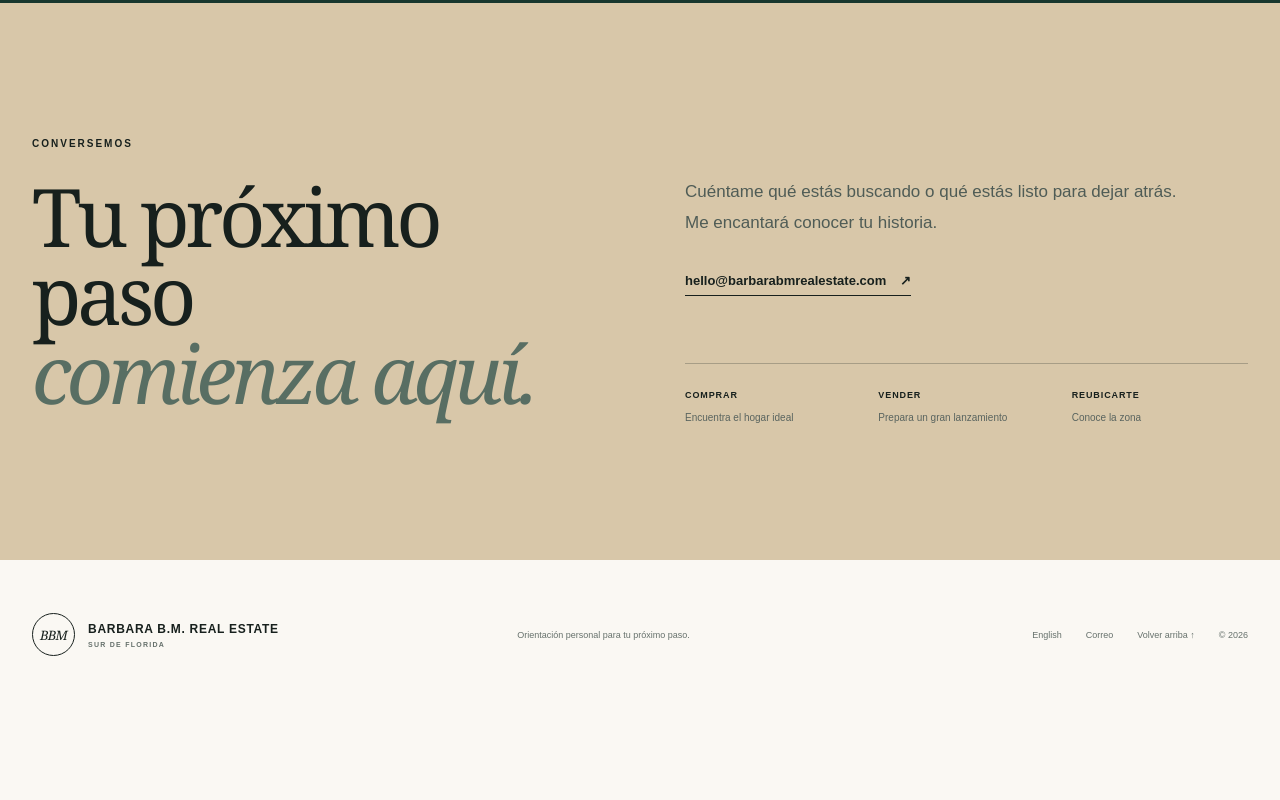
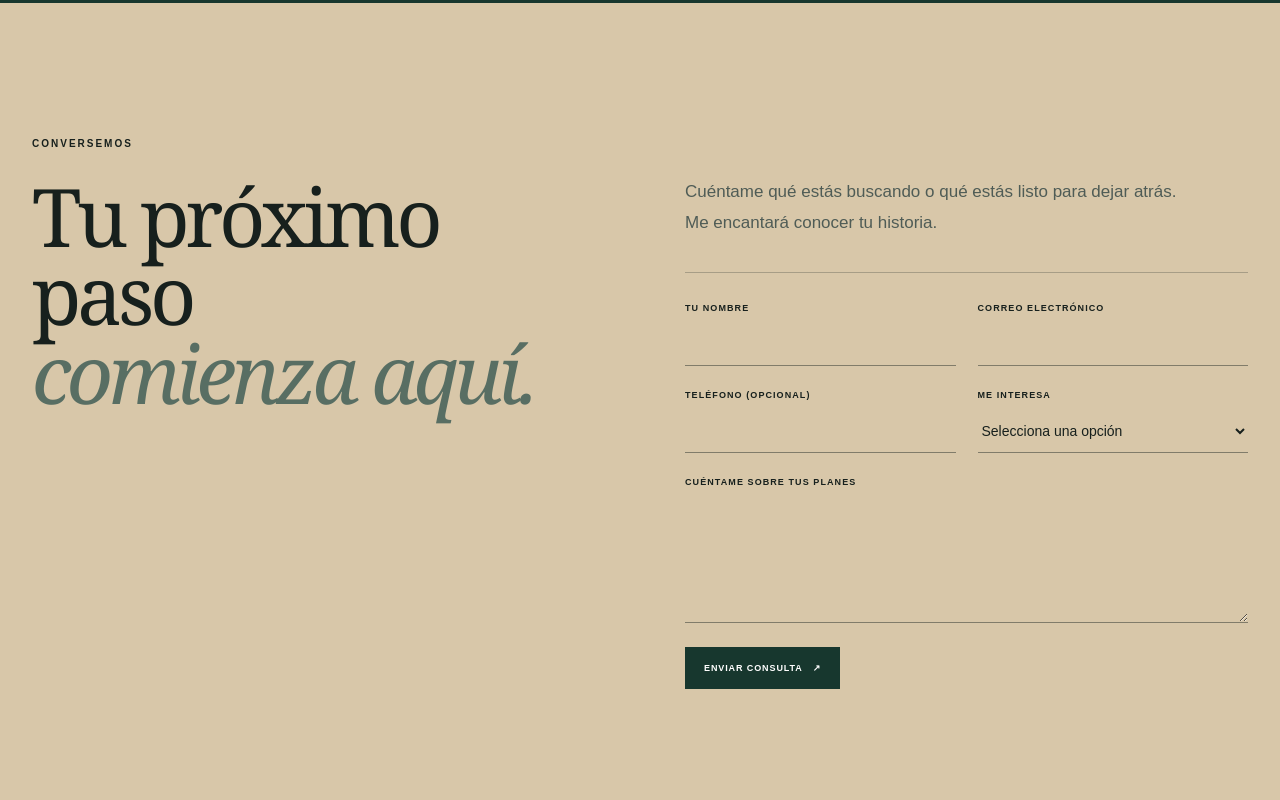
Before and after one commit to cespejo1/barbarabmrealestate, a Next.js app: page /es in a window 1280 px wide. Shown: the part 4720-5520 px from the top of the page. Before the commit the page ends 5430 px from the top, so only its background shows below. Built offline with nearby package versions, Linux system fonts and the light colour scheme.

Commit message:
Add bilingual Resend contact form

```diff
--- /dev/null
+++ b/app/api/contact/route.ts
@@ -0,0 +1,98 @@
+import { NextRequest, NextResponse } from 'next/server';
+
+export const runtime = 'nodejs';
+
+const emailPattern = /^[^\s@]+@[^\s@]+\.[^\s@]+$/;
+const interests = new Set(['buying', 'selling', 'relocating', 'other']);
+const interestLabels: Record<string, string> = {
+  buying: 'Buying', selling: 'Selling', relocating: 'Relocating', other: 'Other',
+};
+
+function clean(value: unknown, maxLength: number): string | null {
+  if (typeof value !== 'string') return null;
+  const result = value.trim();
+  return result.length <= maxLength ? result : null;
+}
+
+export async function POST(request: NextRequest) {
+  const origin = request.headers.get('origin');
+  if (origin && origin !== request.nextUrl.origin) {
+    return NextResponse.json({ error: 'Invalid origin.' }, { status: 403 });
+  }
+
+  if (!request.headers.get('content-type')?.startsWith('application/json')) {
+    return NextResponse.json({ error: 'Invalid request.' }, { status: 415 });
+  }
+
+  if (Number(request.headers.get('content-length') ?? 0) > 8_000) {
+    return NextResponse.json({ error: 'Message is too long.' }, { status: 413 });
+  }
+
+  let body: Record<string, unknown>;
+  try {
+    const rawBody = await request.text();
+    if (rawBody.length > 8_000) {
+      return NextResponse.json({ error: 'Message is too long.' }, { status: 413 });
+    }
+    const parsed: unknown = JSON.parse(rawBody);
+    if (!parsed || typeof parsed !== 'object' || Array.isArray(parsed)) {
+      return NextResponse.json({ error: 'Invalid request.' }, { status: 400 });
+    }
+    body = parsed as Record<string, unknown>;
+  } catch {
+    return NextResponse.json({ error: 'Invalid request.' }, { status: 400 });
+  }
+
+  if (body.website) return NextResponse.json({ ok: true });
+
+  const name = clean(body.name, 100);
+  const email = clean(body.email, 254);
+  const phone = clean(body.phone ?? '', 40);
+  const interest = clean(body.interest, 20);
+  const message = clean(body.message, 2_000);
+  const language = body.language === 'es' ? 'Spanish' : 'English';
+
+  if (!name || name.length < 2 || !email || !emailPattern.test(email) || phone === null ||
+      !interest || !interests.has(interest) || !message || message.length < 10) {
+    return NextResponse.json({ error: 'Please check the form fields.' }, { status: 400 });
+  }
+
+  const apiKey = process.env.RESEND_API_KEY;
+  const to = process.env.CONTACT_TO_EMAIL;
+  const from = process.env.CONTACT_FROM_EMAIL ?? 'Barbara B.M. Real Estate <inquiries@barbarabmrealestate.com>';
+  if (!apiKey || !to || !emailPattern.test(to)) {
+    console.error('Contact form email configuration is incomplete.');
+    return NextResponse.json({ error: 'Contact is temporarily unavailable.' }, { status: 503 });
+  }
+
+  const text = [
+    'New website inquiry', '',
+    `Name: ${name}`, `Email: ${email}`, `Phone: ${phone || 'Not provided'}`,
+    `Interest: ${interestLabels[interest]}`, `Form language: ${language}`, '',
+    'Message:', message,
+  ].join('\n');
+
+  try {
+    const response = await fetch('https://api.resend.com/emails', {
+      method: 'POST',
+      headers: { Authorization: `Bearer ${apiKey}`, 'Content-Type': 'application/json' },
+      body: JSON.stringify({
+        from,
+        to: [to],
+        reply_to: email,
+        subject: `New real estate inquiry: ${interestLabels[interest]}`,
+        text,
+      }),
+      cache: 'no-store',
+    });
+
+    if (!response.ok) {
+      console.error('Resend rejected a contact form request:', response.status);
+      return NextResponse.json({ error: 'Message could not be sent.' }, { status: 502 });
+    }
+    return NextResponse.json({ ok: true });
+  } catch (error) {
+    console.error('Contact form delivery failed:', error);
+    return NextResponse.json({ error: 'Message could not be sent.' }, { status: 502 });
+  }
+}
--- /dev/null
+++ b/app/components/ContactForm.tsx
@@ -0,0 +1,76 @@
+'use client';
+
+import { useState, type FormEvent } from 'react';
+
+type Language = 'en' | 'es';
+
+const copy = {
+  en: {
+    name: 'Your name', email: 'Email address', phone: 'Phone (optional)',
+    interest: 'I am interested in', choose: 'Choose one',
+    buying: 'Buying', selling: 'Selling', relocating: 'Relocating', other: 'Something else',
+    message: 'Tell me about your plans', submit: 'Send inquiry', sending: 'Sending…',
+    success: 'Thank you. Your message has been sent, and we will be in touch soon.',
+    error: 'Your message could not be sent. Please try again in a moment.',
+  },
+  es: {
+    name: 'Tu nombre', email: 'Correo electrónico', phone: 'Teléfono (opcional)',
+    interest: 'Me interesa', choose: 'Selecciona una opción',
+    buying: 'Comprar', selling: 'Vender', relocating: 'Reubicarme', other: 'Otro tema',
+    message: 'Cuéntame sobre tus planes', submit: 'Enviar consulta', sending: 'Enviando…',
+    success: 'Gracias. Tu mensaje fue enviado y pronto nos pondremos en contacto.',
+    error: 'No se pudo enviar tu mensaje. Inténtalo de nuevo en un momento.',
+  },
+} as const;
+
+export default function ContactForm({ language }: { language: Language }) {
+  const [status, setStatus] = useState<'idle' | 'sending' | 'success' | 'error'>('idle');
+  const t = copy[language];
+
+  async function handleSubmit(event: FormEvent<HTMLFormElement>) {
+    event.preventDefault();
+    if (status === 'sending') return;
+
+    const form = event.currentTarget;
+    const fields = new FormData(form);
+    setStatus('sending');
+
+    try {
+      const response = await fetch('/api/contact', {
+        method: 'POST',
+        headers: { 'Content-Type': 'application/json' },
+        body: JSON.stringify({
+          name: fields.get('name'),
+          email: fields.get('email'),
+          phone: fields.get('phone'),
+          interest: fields.get('interest'),
+          message: fields.get('message'),
+          website: fields.get('website'),
+          language,
+        }),
+      });
+
+      if (!response.ok) throw new Error('Contact request failed');
+      form.reset();
+      setStatus('success');
+    } catch {
+      setStatus('error');
+    }
+  }
+
+  return (
+    <form className="contact-form" onSubmit={handleSubmit}>
+      <div className="contact-form-row">
+        <label><span>{t.name}</span><input name="name" autoComplete="name" required minLength={2} maxLength={100} /></label>
+        <label><span>{t.email}</span><input name="email" type="email" autoComplete="email" required maxLength={254} /></label>
+      </div>
+      <div className="contact-form-row">
+        <label><span>{t.phone}</span><input name="phone" type="tel" autoComplete="tel" maxLength={40} /></label>
+        <label><span>{t.interest}</span><select name="interest" required defaultValue=""><option value="" disabled>{t.choose}</option><option value="buying">{t.buying}</option><option value="selling">{t.selling}</option><option value="relocating">{t.relocating}</option><option value="other">{t.other}</option></select></label>
+      </div>
+      <label><span>{t.message}</span><textarea name="message" required minLength={10} maxLength={2000} rows={5} /></label>
+      <div className="contact-honeypot" aria-hidden="true"><label>Website<input name="website" autoComplete="off" tabIndex={-1} /></label></div>
+      <div className="contact-form-bottom"><button className="button dark" type="submit" disabled={status === 'sending'}>{status === 'sending' ? t.sending : t.submit} <span aria-hidden="true">↗</span></button><p role="status" aria-live="polite" className={`contact-form-status ${status}`}>{status === 'success' ? t.success : status === 'error' ? t.error : ''}</p></div>
+    </form>
+  );
+}
--- /dev/null
+++ b/app/contact-form.css
@@ -0,0 +1,15 @@
+.contact-form{margin-top:34px;padding-top:30px;border-top:1px solid rgba(23,32,29,.25)}
+.contact-form-row{display:grid;grid-template-columns:1fr 1fr;gap:22px}
+.contact-form label{display:block;margin-bottom:24px}
+.contact-form label>span{display:block;margin-bottom:10px;font-size:9px;font-weight:800;letter-spacing:.12em;text-transform:uppercase}
+.contact-form input,.contact-form select,.contact-form textarea{display:block;width:100%;min-height:43px;padding:10px 0;border:0;border-bottom:1px solid rgba(23,32,29,.45);border-radius:0;background:transparent;color:var(--ink);font:14px/1.5 Arial,Helvetica,sans-serif;outline:none}
+.contact-form textarea{min-height:120px;resize:vertical}
+.contact-form input:focus,.contact-form select:focus,.contact-form textarea:focus{border-bottom-color:var(--forest);box-shadow:0 1px 0 var(--forest)}
+.contact-form select{cursor:pointer}
+.contact-form-bottom{display:flex;align-items:center;gap:20px}
+.contact-form-bottom button{flex:0 0 auto;cursor:pointer;border:0}
+.contact-form-bottom button:disabled{opacity:.6;cursor:wait}
+.contact-form-status{min-height:1.5em;margin:0;color:var(--forest);font-size:12px;line-height:1.5}
+.contact-form-status.error{color:#8e342c}
+.contact-honeypot{position:absolute;left:-10000px;width:1px;height:1px;overflow:hidden}
+@media(max-width:650px){.contact-form-row{grid-template-columns:1fr;gap:0}.contact-form-bottom{align-items:flex-start;flex-direction:column;gap:12px}}
--- a/app/es/page.tsx
+++ b/app/es/page.tsx
@@ -1,6 +1,7 @@
 import type { Metadata } from 'next';
 import Image from 'next/image';
 import Link from 'next/link';
+import ContactForm from '../components/ContactForm';
 import { site } from '../site-data';
 
 export const metadata: Metadata = {
@@ -52,9 +53,9 @@ export default function SpanishHome() {
 
       <section className="quote"><div className="shell"><p className="eyebrow light">La diferencia de Barbara</p><blockquote>“Un hogar es mucho más que una transacción. Es donde comienza el próximo capítulo de tu historia.”</blockquote><p className="signature">Barbara <span>Asesora de bienes raíces</span></p></div></section>
 
-      <section className="contact" id="contact"><div className="shell contact-grid"><div><p className="eyebrow">Conversemos</p><h2>Tu próximo paso<br /><em>comienza aquí.</em></h2></div><div className="contact-copy"><p>Cuéntame qué estás buscando o qué estás listo para dejar atrás. Me encantará conocer tu historia.</p><a className="email" href={`mailto:${site.email}`}>{site.email} <Arrow /></a><div className="contact-options"><span><b>Comprar</b>Encuentra el hogar ideal</span><span><b>Vender</b>Prepara un gran lanzamiento</span><span><b>Reubicarte</b>Conoce la zona</span></div></div></div></section>
+      <section className="contact" id="contact"><div className="shell contact-grid"><div><p className="eyebrow">Conversemos</p><h2>Tu próximo paso<br /><em>comienza aquí.</em></h2></div><div className="contact-copy"><p>Cuéntame qué estás buscando o qué estás listo para dejar atrás. Me encantará conocer tu historia.</p><ContactForm language="es" /></div></div></section>
 
-      <footer className="footer shell"><a className="brand" href="#top"><span className="brand-mark">{site.shortName}</span><span>{site.name}<small>Sur de Florida</small></span></a><p>Orientación personal para tu próximo paso.</p><div><Link href="/" hrefLang="en">English</Link><a href={`mailto:${site.email}`}>Correo</a><a href="#top">Volver arriba ↑</a><span>© {new Date().getFullYear()}</span></div></footer>
+      <footer className="footer shell"><a className="brand" href="#top"><span className="brand-mark">{site.shortName}</span><span>{site.name}<small>Sur de Florida</small></span></a><p>Orientación personal para tu próximo paso.</p><div><Link href="/" hrefLang="en">English</Link><a href="#contact">Contacto</a><a href="#top">Volver arriba ↑</a><span>© {new Date().getFullYear()}</span></div></footer>
     </main>
   );
 }
--- a/app/layout.tsx
+++ b/app/layout.tsx
@@ -1,6 +1,7 @@
 import type { Metadata } from 'next';
 import { site } from './site-data';
 import './globals.css';
+import './contact-form.css';
 
 export const metadata: Metadata = {
   metadataBase: new URL(site.url),
--- a/app/page.tsx
+++ b/app/page.tsx
@@ -1,5 +1,6 @@
 import Image from 'next/image';
 import Link from 'next/link';
+import ContactForm from './components/ContactForm';
 import { listings, site } from './site-data';
 
 const Arrow = () => <span aria-hidden="true">↗</span>;
@@ -10,7 +11,6 @@ export default function Home() {
     '@type': 'RealEstateAgent',
     name: site.name,
     url: site.url,
-    email: site.email,
     image: `${site.url}/hero-home.png`,
     areaServed: [
       { '@type': 'AdministrativeArea', name: 'South Florida' },
@@ -81,10 +81,10 @@ export default function Home() {
 
       <section className="contact" id="contact"><div className="shell contact-grid">
         <div><p className="eyebrow">Let&apos;s connect</p><h2>Your next move<br /><em>starts here.</em></h2></div>
-        <div className="contact-copy"><p>Tell me a little about what you&apos;re looking for—or what you&apos;re ready to leave behind. I&apos;d love to hear your story.</p><a className="email" href={`mailto:${site.email}`}>{site.email} <Arrow /></a><div className="contact-options"><span><b>Buying</b>Find a home that fits</span><span><b>Selling</b>Plan your strongest launch</span><span><b>Relocating</b>Get to know the area</span></div></div>
+        <div className="contact-copy"><p>Tell me a little about what you&apos;re looking for—or what you&apos;re ready to leave behind. I&apos;d love to hear your story.</p><ContactForm language="en" /></div>
       </div></section>
 
-      <footer className="footer shell"><a className="brand" href="#top"><span className="brand-mark">{site.shortName}</span><span>{site.name}<small>{site.market}</small></span></a><p>Personal guidance for your next move.</p><div><Link href="/es" hrefLang="es">Español</Link><a href={`mailto:${site.email}`}>Email</a><a href="#top">Back to top ↑</a><span>© {new Date().getFullYear()}</span></div></footer>
+      <footer className="footer shell"><a className="brand" href="#top"><span className="brand-mark">{site.shortName}</span><span>{site.name}<small>{site.market}</small></span></a><p>Personal guidance for your next move.</p><div><Link href="/es" hrefLang="es">Español</Link><a href="#contact">Contact</a><a href="#top">Back to top ↑</a><span>© {new Date().getFullYear()}</span></div></footer>
     </main>
   );
 }
--- a/app/site-data.ts
+++ b/app/site-data.ts
@@ -3,7 +3,6 @@ export const site = {
   shortName: 'BBM',
   agentName: 'Barbara',
   market: 'South Florida',
-  email: 'hello@barbarabmrealestate.com',
   url: 'https://www.barbarabmrealestate.com',
   serviceAreas: ['Wellington', 'West Palm Beach', 'Fort Lauderdale', 'Miami'],
 };
```
Also changed, not shown: 2 other files (tests, documents, lock files or other folders).
